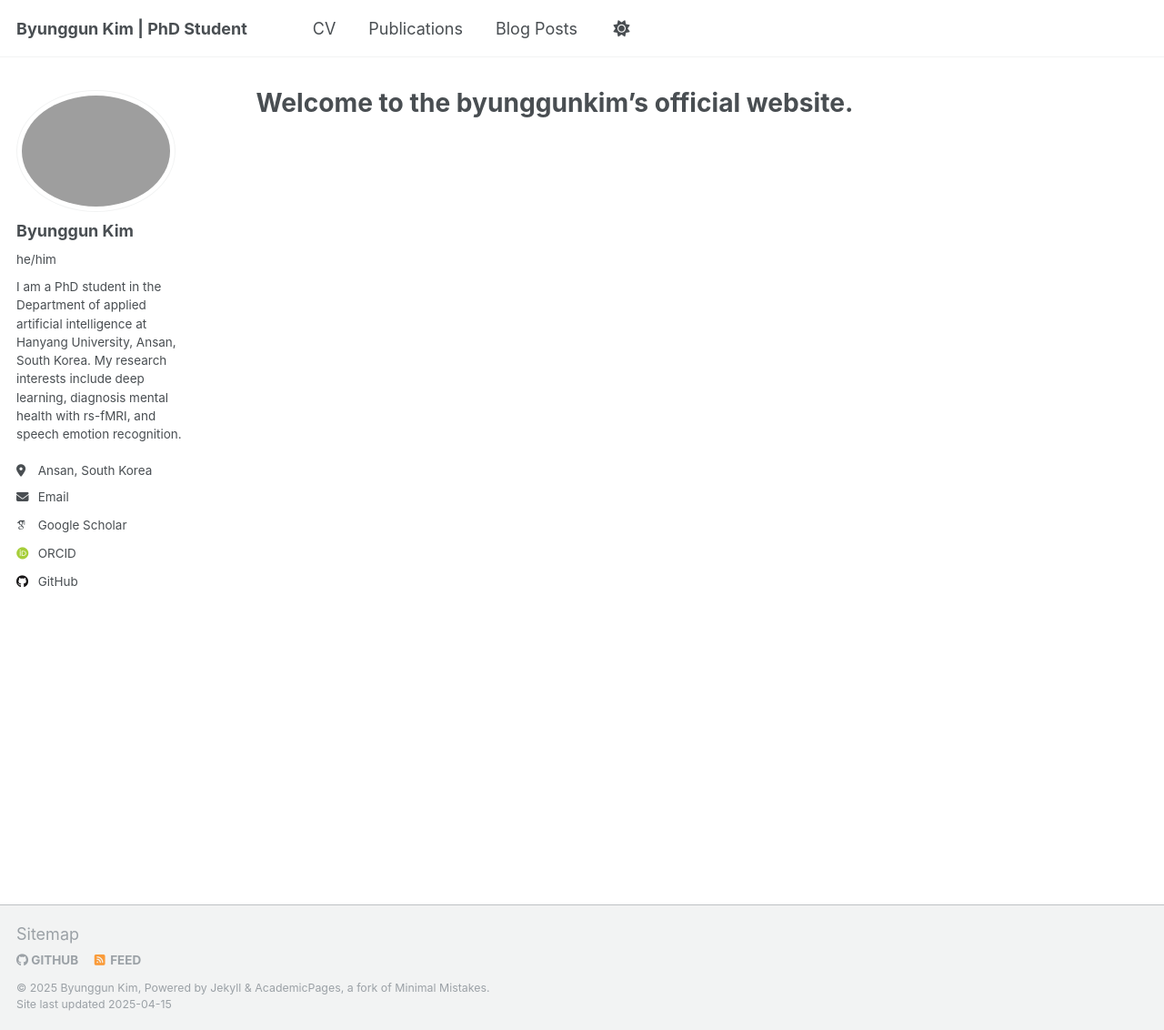
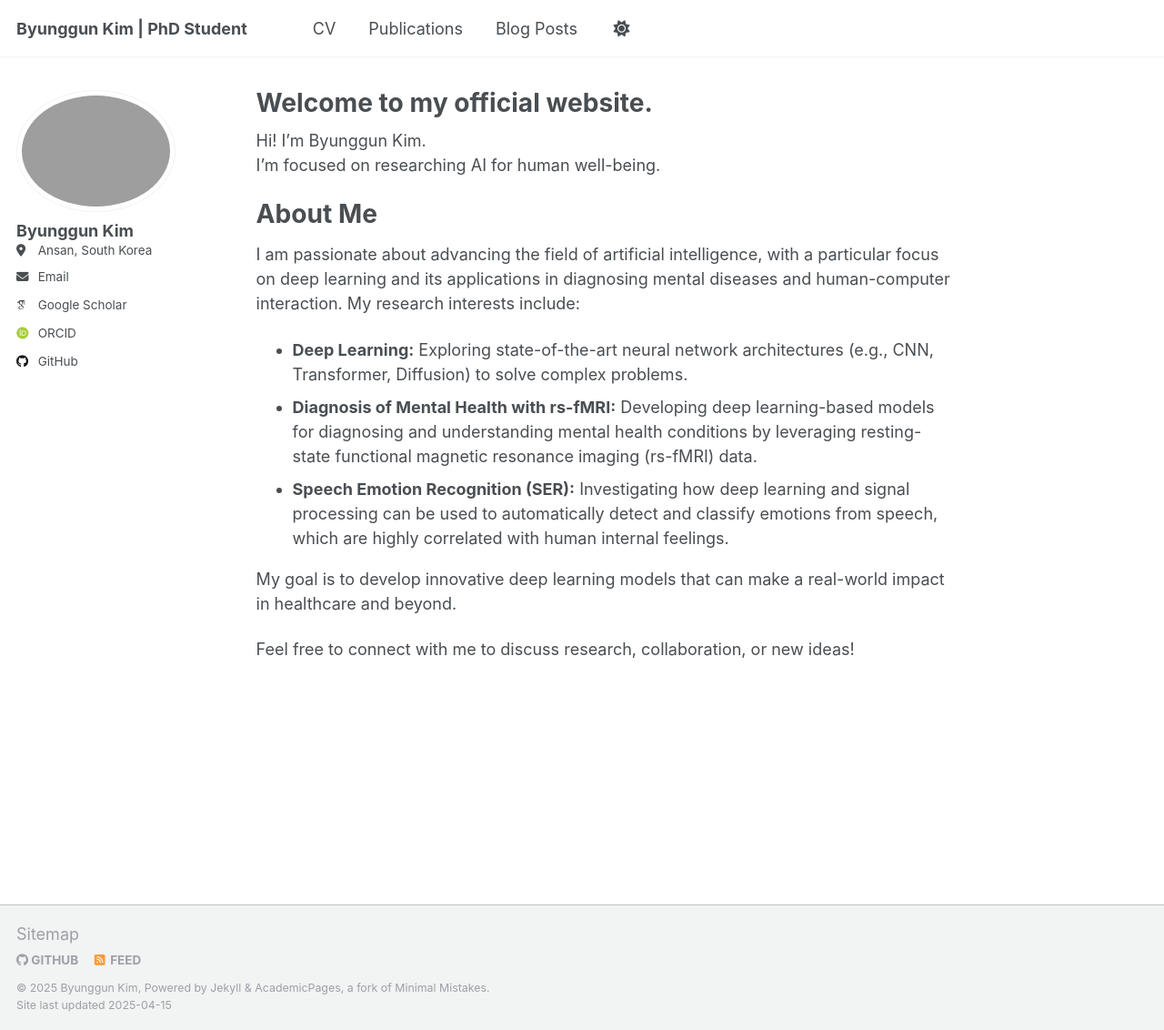
Before and after one commit to byunggunkim/byunggunkim.github.io, a Jekyll site: the page built from _pages/about.md, in a window 1280 px wide and 1132 px high. Shown: the whole window at 91% size. Built offline with Jekyll 4.4.1, drawn with Linux system fonts in a browser that asks for light colours; some web fonts are replaced.

Commit message:
change the about me

```diff
--- a/_config.yml
+++ b/_config.yml
@@ -24,8 +24,8 @@ author:
   # Biographic information
   avatar           : "profile.png"
   name             : "Byunggun Kim"
-  pronouns         : "he/him"
-  bio              : "I am a PhD student in the Department of applied artificial intelligence at Hanyang University, Ansan, South Korea. My research interests include deep learning, diagnosis mental health with rs-fMRI, and speech emotion recognition."
+  # pronouns         : "he/him"
+  bie              : "PhD student in the Department of applied artificial intelligence at Hanyang University, Ansan, South Korea"
   location         : "Ansan, South Korea"
   email            : "byunggunkim@hanyang.ac.kr"
 
--- a/_pages/about.md
+++ b/_pages/about.md
@@ -1,11 +1,27 @@
 ---
 permalink: /
-title: "Welcome to the byunggunkim's official website."
+title: "Welcome to my official website."
 author_profile: true
 redirect_from:
   - /about/
   - /about.html
 ---
+
+Hi! I'm Byunggun Kim.
+I'm focused on researching AI for human well-being.
+
+# About Me
+
+I am passionate about advancing the field of artificial intelligence, with a particular focus on deep learning and its applications in diagnosing mental diseases and human-computer interaction. My research interests include:
+
+- **Deep Learning:** Exploring state-of-the-art neural network architectures (e.g., CNN, Transformer, Diffusion) to solve complex problems.
+- **Diagnosis of Mental Health with rs-fMRI:** Developing deep learning-based models for diagnosing and understanding mental health conditions by leveraging resting-state functional magnetic resonance imaging (rs-fMRI) data.
+- **Speech Emotion Recognition (SER):** Investigating how deep learning and signal processing can be used to automatically detect and classify emotions from speech, which are highly correlated with human internal feelings.
+
+My goal is to develop innovative deep learning models that can make a real-world impact in healthcare and beyond.
+
+Feel free to connect with me to discuss research, collaboration, or new ideas!
+
 
 <!-- This is the front page of a website that is powered by the [Academic Pages template](https://github.com/academicpages/academicpages.github.io) and hosted on GitHub pages. [GitHub pages](https://pages.github.com) is a free service in which websites are built and hosted from code and data stored in a GitHub repository, automatically updating when a new commit is made to the repository. This template was forked from the [Minimal Mistakes Jekyll Theme](https://mmistakes.github.io/minimal-mistakes/) created by Michael Rose, and then extended to support the kinds of content that academics have: publications, talks, teaching, a portfolio, blog posts, and a dynamically-generated CV. You can fork [this template](https://github.com/academicpages/academicpages.github.io) right now, modify the configuration and markdown files, add your own PDFs and other content, and have your own site for free, with no ads! -->
 
```
